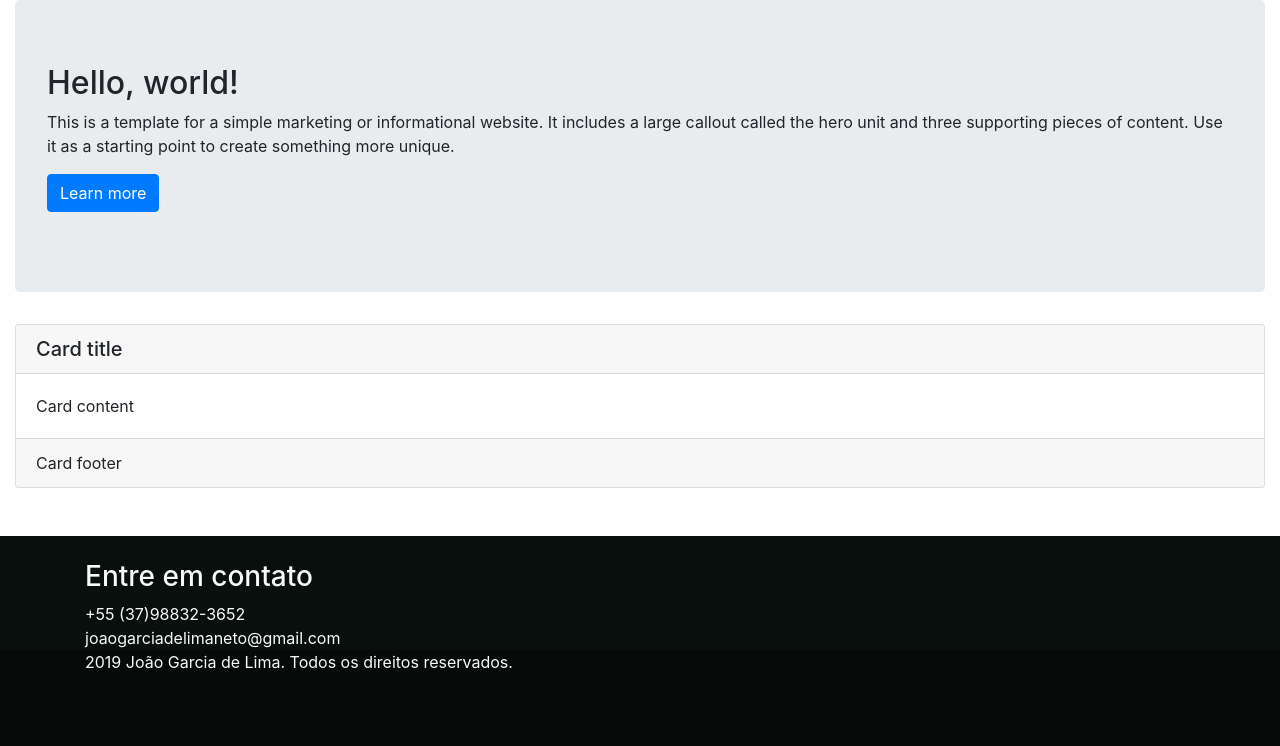
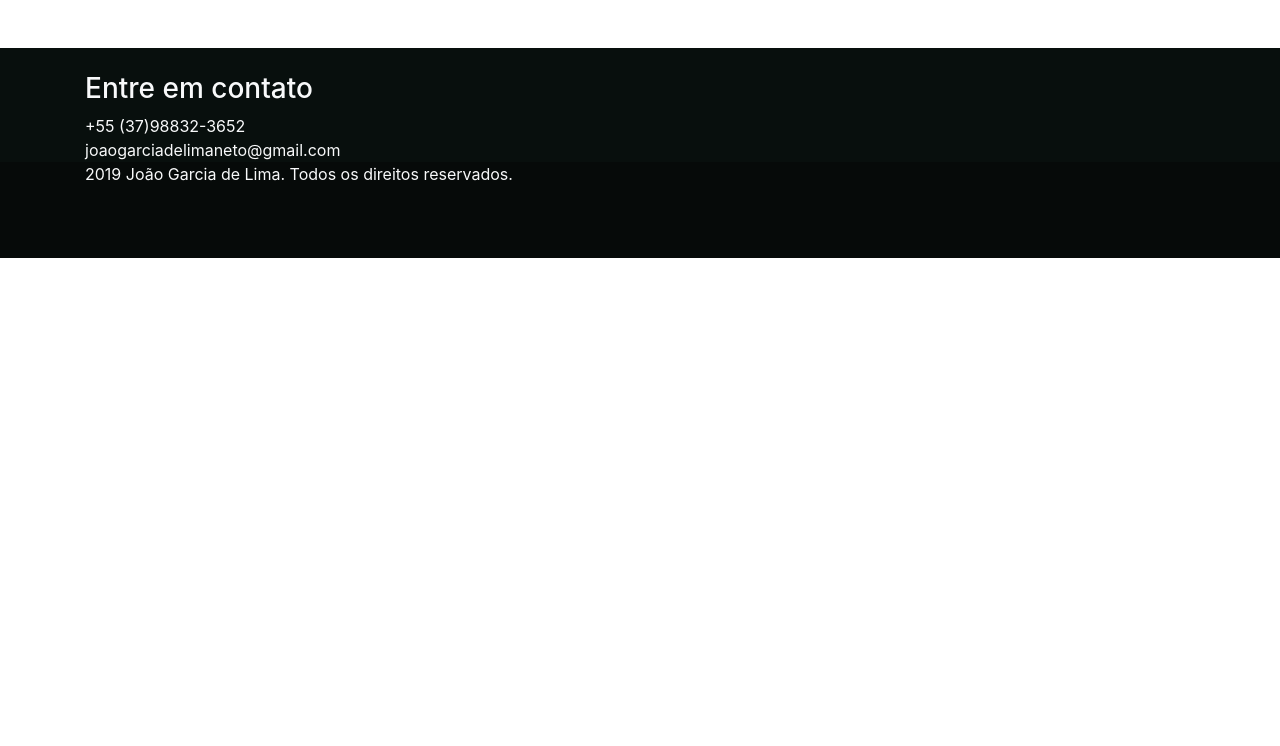
Before and after one commit to joaogarciadelima/controledental, a Django app: page / in a window 1280 px wide. Shown: the part 56-802 px from the top of the page. After the commit the page ends 314 px from the top, so only its background shows below. Run offline with Django 3.2, Linux system fonts and the light colour scheme; parts of the project's set-up code (start-up, migrations or seed data) failed here and were passed over; some libraries are stand-ins or nearby versions.

Commit message:
changing information of landing page

```diff
--- a/controledental/base/templates/base/home.html
+++ b/controledental/base/templates/base/home.html
@@ -53,42 +53,6 @@
     </div>
 </nav>
 
-<div class="container-fluid">
-    <div class="row">
-        <div class="col-md-12">
-            <div class="jumbotron">
-                <h2>
-                    Hello, world!
-                </h2>
-                <p>
-                    This is a template for a simple marketing or informational website. It includes a large callout
-                    called the hero unit and three supporting pieces of content. Use it as a starting point to create
-                    something more unique.
-                </p>
-                <p>
-                    <a class="btn btn-primary btn-large" href="#">Learn more</a>
-                </p>
-            </div>
-            <div class="row">
-                <div class="col-md-12">
-                    <div class="card">
-                        <h5 class="card-header">
-                            Card title
-                        </h5>
-                        <div class="card-body">
-                            <p class="card-text">
-                                Card content
-                            </p>
-                        </div>
-                        <div class="card-footer">
-                            Card footer
-                        </div>
-                    </div>
-                </div>
-            </div>
-        </div>
-    </div>
-</div>
 
 <footer class="main-footer mt-5 pt-4 text-light">
     <div class="container">
```
